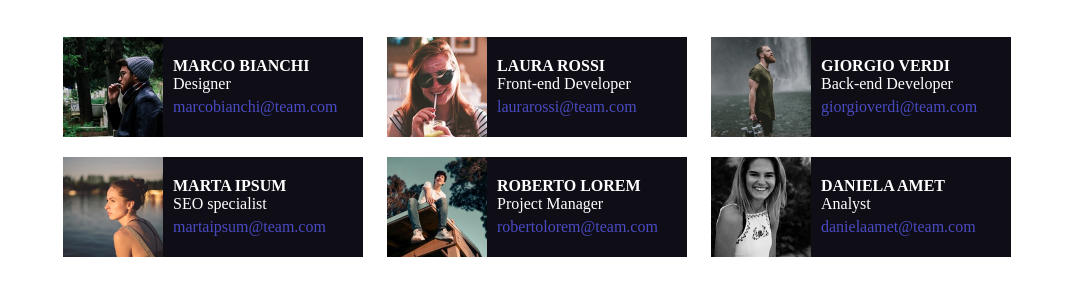
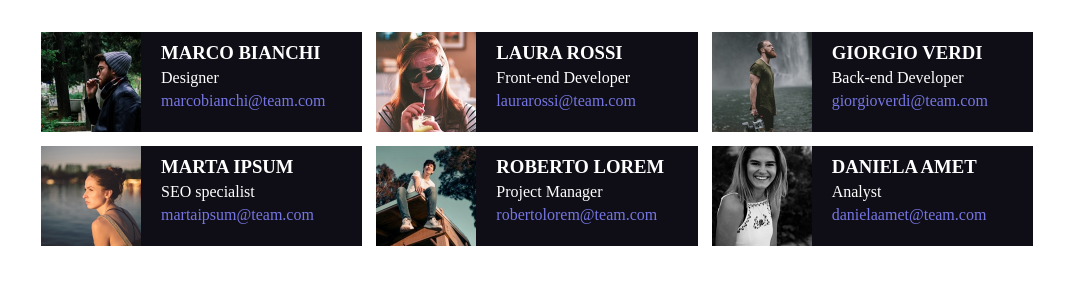
Before and after one commit to VeronicaFontana/html-css-float-cards, a plain HTML site: page index.html in a window 1280 px wide. Shown: the part 171-466 px from the top of the page, without its empty margins (103-1177 px from the left). Drawn offline with Linux system fonts and the light colour scheme.

Commit message:
[FIX] box width and text float

```diff
--- a/css/style.css
+++ b/css/style.css
@@ -38,20 +38,21 @@ img{
 .box{
   background-color: #0F0E17;
   height: 100px;
-  margin: 10px;
-  width: 300px;
+  min-width: calc(100% / 3 - 20px);
   display: inline-block;
+  margin: 5px;
 }
 
 .box-text{
+  padding: 10px;
   color: white;
-  margin: 20px;
+  float: left;
   text-align: left;
 }
 
-.box-text span{
+h3{
   text-transform: uppercase;
-  font-weight: bold;
+  padding-bottom: 5px;
 }
 
 .box-text span, .box-text p{
@@ -59,7 +60,7 @@ img{
 }
 
 a{
-  color: rgb(74, 74, 195);
+  color: rgb(118, 118, 227);
   text-decoration: none;
 }
 
--- a/index.html
+++ b/index.html
@@ -23,56 +23,56 @@
     <!-- /Titolo e paragrafo -->
 
     <!-- Sezione box -->
-    <section class="box-section clearfix">
-      <div class="box">
+    <section class="box-section ">
+      <div class="box clearfix">
         <img src="img/male1.png" alt="">
         <div class="box-text">
-          <span>Marco Bianchi</span>
+          <h3>Marco Bianchi</h3>
           <p>Designer</p>
           <a href="mailto:">marcobianchi@team.com</a>
         </div>
       </div>
 
-      <div class="box">
+      <div class="box clearfix">
         <img src="img/female1.png" alt="">
         <div class="box-text">
-          <span>Laura Rossi</span>
+          <h3>Laura Rossi</h3>
           <p>Front-end Developer</p>
           <a href="mailto:">laurarossi@team.com</a>
         </div>
       </div>
 
-      <div class="box">
+      <div class="box clearfix">
         <img src="img/male2.png" alt="">
         <div class="box-text">
-          <span>Giorgio Verdi</span>
+          <h3>Giorgio Verdi</h3>
           <p>Back-end Developer</p>
           <a href="mailto:">giorgioverdi@team.com</a>
         </div>
       </div>
 
-      <div class="box">
+      <div class="box clearfix">
         <img src="img/female2.png" alt="">
         <div class="box-text">
-          <span>Marta Ipsum</span>
+          <h3>Marta Ipsum</h3>
           <p>SEO specialist</p>
           <a href="mailto:">martaipsum@team.com</a>
         </div>
       </div>
 
-      <div class="box">
+      <div class="box clearfix">
         <img src="img/male3.png" alt="">
         <div class="box-text">
-          <span>Roberto Lorem</span>
+          <h3>Roberto Lorem</h3>
           <p>Project Manager</p>
           <a href="mailto:">robertolorem@team.com</a>
         </div>
       </div>
 
-      <div class="box">
+      <div class="box clearfix">
         <img src="img/female3.png" alt="">
         <div class="box-text">
-          <span>Daniela Amet</span>
+          <h3>Daniela Amet</h3>
           <p>Analyst</p>
           <a href="mailto:">danielaamet@team.com</a>
         </div>
```
